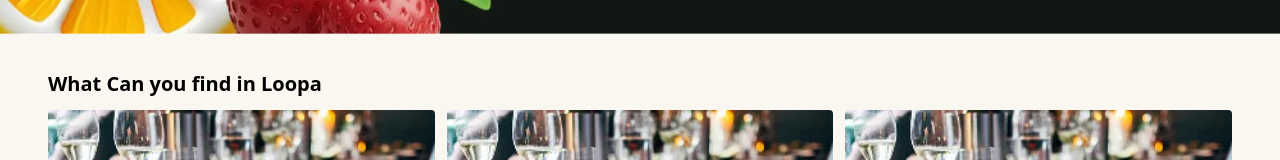
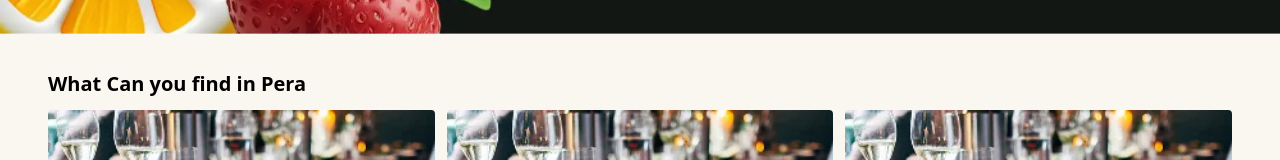
Before and after one commit to IsabellaCabrera/loopa, a React (Vite) app: page / in a window 1280 px wide. Shown: the part 476-636 px from the top of the page. Built offline with nearby package versions, Linux system fonts and the light colour scheme.

Commit message:
Add: Footer

```diff
--- a/src/pages/Landing.tsx
+++ b/src/pages/Landing.tsx
@@ -1,6 +1,7 @@
 import { LoopaCard } from "../components/Cards/Loopa";
 import { PromosCard } from "../components/Cards/Promos";
 import { RestaurantCard } from "../components/Cards/Restaurant";
+import { Footer } from "../components/Footer";
 import { OrderNowForm } from "../components/Forms/OrderNow";
 import { NavBar } from "../components/Header/NavBar";
 
@@ -76,7 +77,7 @@ export const Landing = () => {
       <NavBar />
       <section className="h-[440px] bg-[url(/heroimg.webp)] bg-center bg-cover bg-no-repeat" />
       <section className="py-9 px-12 ">
-        <h2 className="font-bold text-xl">What Can you find in Loopa</h2>
+        <h2 className="font-bold text-xl">What Can you find in Pera</h2>
         <section className="grid grid-cols-1 sm:grid-cols-2 lg:grid-cols-3 xl:grid-cols-auto-fit gap-3 mt-3">
           {loopaInfo.map(({ id, title, description, img }) => (
             <LoopaCard
@@ -116,6 +117,7 @@ export const Landing = () => {
       <section className="m-9 h-[500px] rounded-2xl flex items-center justify-center bg-amarillo">
         <p className="font-medium">Map Soon</p>
       </section>
+      <Footer/>
     </>
   );
 };
```
